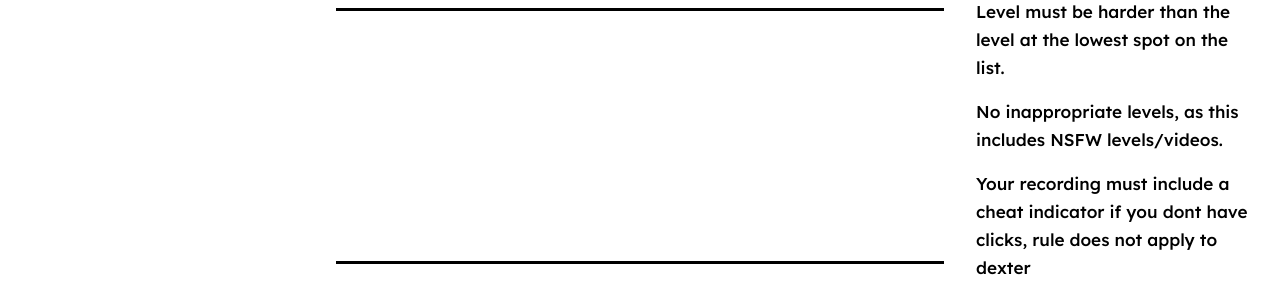
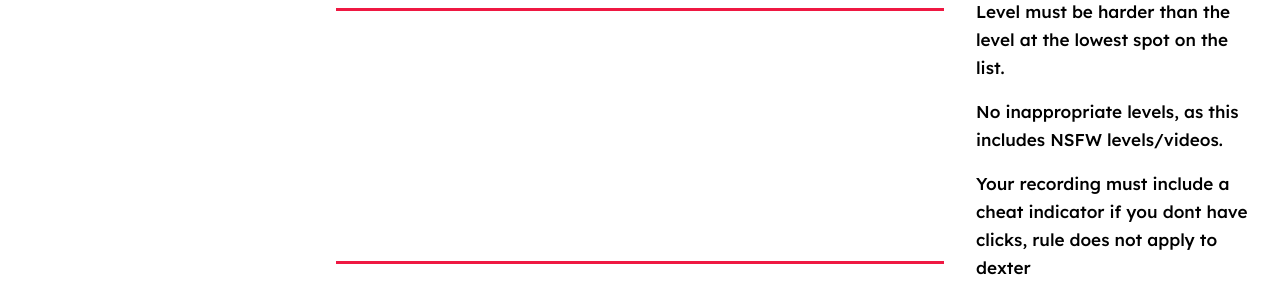
Before and after one commit to GDNoob402/orbspamscl, a plain HTML site: page index.html in a window 1280 px wide. Shown: the part 504-800 px from the top of the page. Drawn offline with nearby package versions, Linux system fonts and the light colour scheme.

Commit message:
Change primary color variables in CSS

```diff
--- a/css/main.css
+++ b/css/main.css
@@ -3,7 +3,7 @@
     --color-on-background: black;
     --color-background-hover: #e09961;
     --color-on-background-hover: white;
-    --color-primary: black;
+    --color-primary: #EF1842;
     --color-on-primary: white;
     --color-error: #de0000;
     --color-on-error: white;
@@ -16,7 +16,7 @@ header.dark {
     --color-on-background: white;
     --color-background-hover: #534461;
     --color-on-background-hover: white;
-    --color-primary: #ffa500;
+    --color-primary: black;
     --color-primary-disabled: #1f213c;
     --color-on-primary: white;
     --color-error: #de0000;
```
